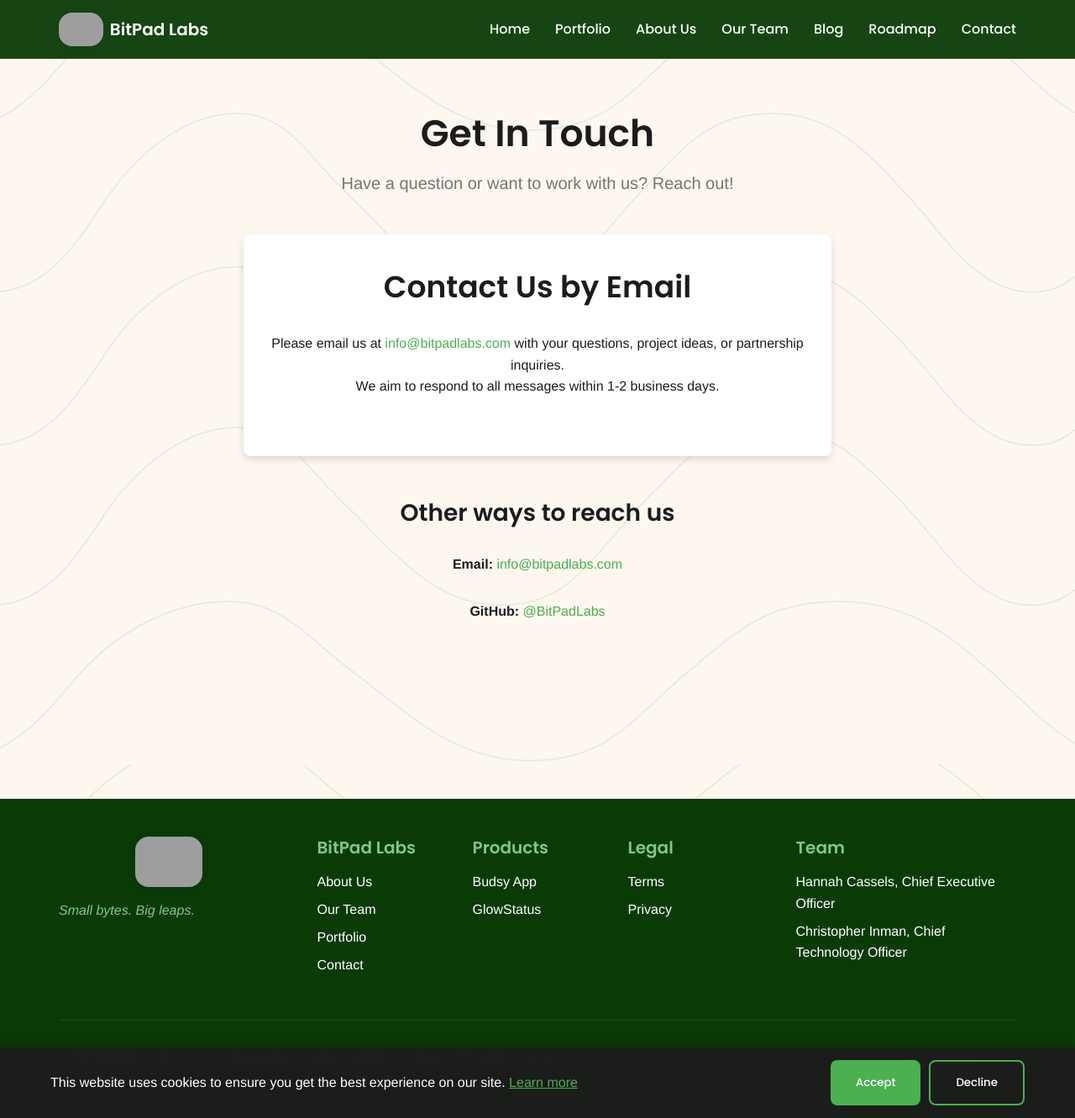
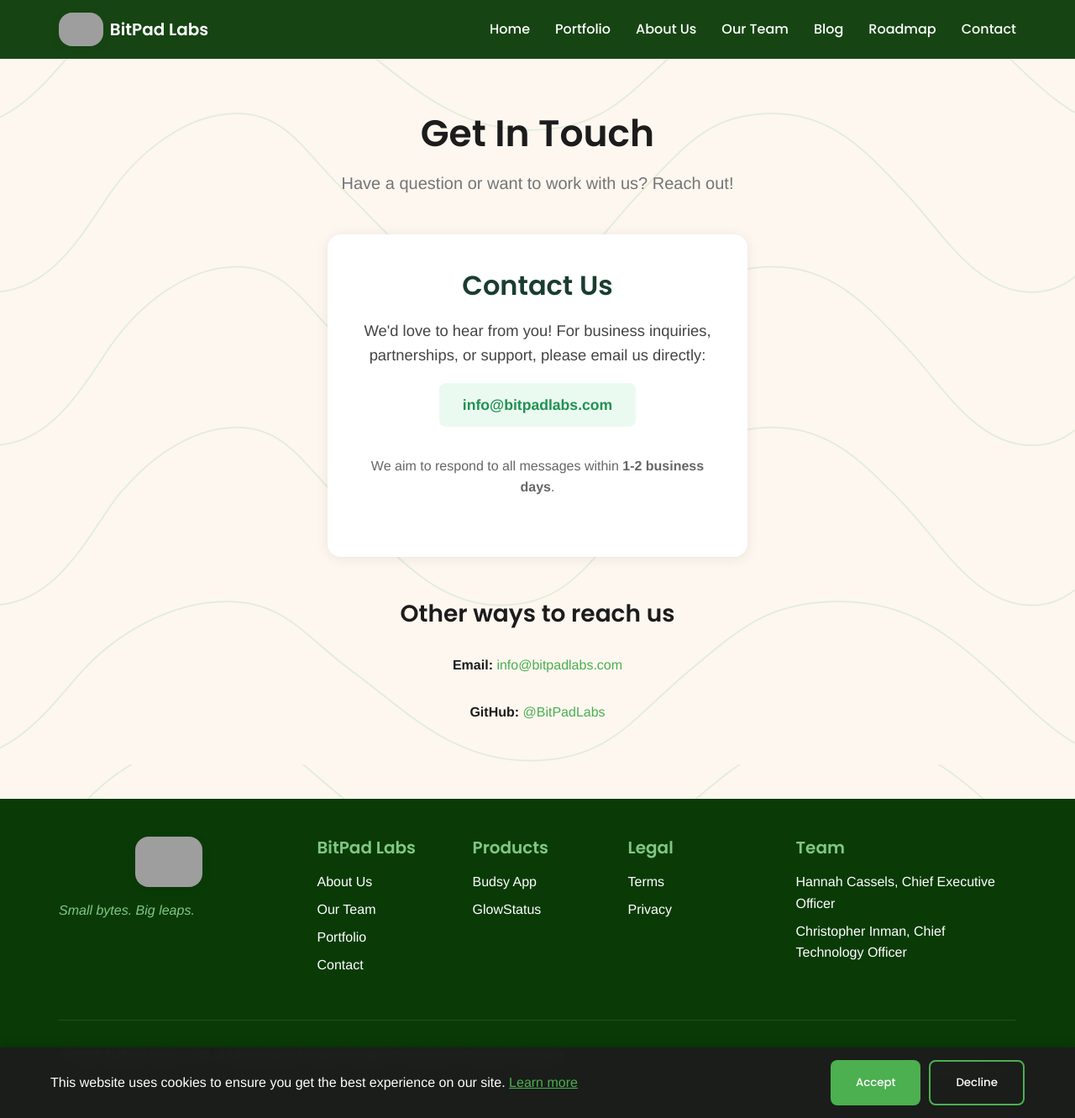
Before and after one commit to BitPadLabs/BitPadLabs-Site, a Jekyll site: the page built from contact.html, in a window 1280 px wide and 1331 px high. Shown: the whole window at 84% size. Built offline with Jekyll 4.4.1, drawn with Linux system fonts in a browser that asks for light colours; grey boxes are pictures that could not be loaded.

Commit message:
Refactor contact section to enhance email communication and improve styling

```diff
--- a/contact.html
+++ b/contact.html
@@ -8,12 +8,11 @@
     <h1 class="section-title">Get In Touch</h1>
     <p class="section-subtitle">Have a question or want to work with us? Reach out!</p>
 
-    <div class="contact-form" style="text-align: center; padding: 40px 0;">
-      <h2>Contact Us by Email</h2>
-      <p>
-        Please email us at <a href="mailto:info@bitpadlabs.com">info@bitpadlabs.com</a> with your questions, project ideas, or partnership inquiries.<br>
-        We aim to respond to all messages within 1-2 business days.
-      </p>
+    <div class="contact-form" style="max-width: 500px; margin: 0 auto 40px auto; background: white; border-radius: 16px; box-shadow: 0 2px 16px rgba(0,0,0,0.08); padding: 40px 32px; text-align: center;">
+      <h2 style="color: #1a3d2f; font-family: 'Montserrat', $font-family-heading, sans-serif; font-size: 2rem; margin-bottom: 18px;">Contact Us</h2>
+      <p style="font-size: 1.15rem; color: #444; margin-bottom: 18px;">We'd love to hear from you! For business inquiries, partnerships, or support, please email us directly:</p>
+      <a href="mailto:info@bitpadlabs.com" style="display: inline-block; font-size: 1.1rem; font-weight: 600; color: #219150; background: #eafaf1; padding: 12px 28px; border-radius: 8px; text-decoration: none; margin-bottom: 12px;">info@bitpadlabs.com</a>
+      <p style="margin-top: 22px; color: #666; font-size: 1rem;">We aim to respond to all messages within <strong>1-2 business days</strong>.</p>
     </div>
 
     <div class="contact-info" style="text-align: center; margin-top: 50px;">
```
